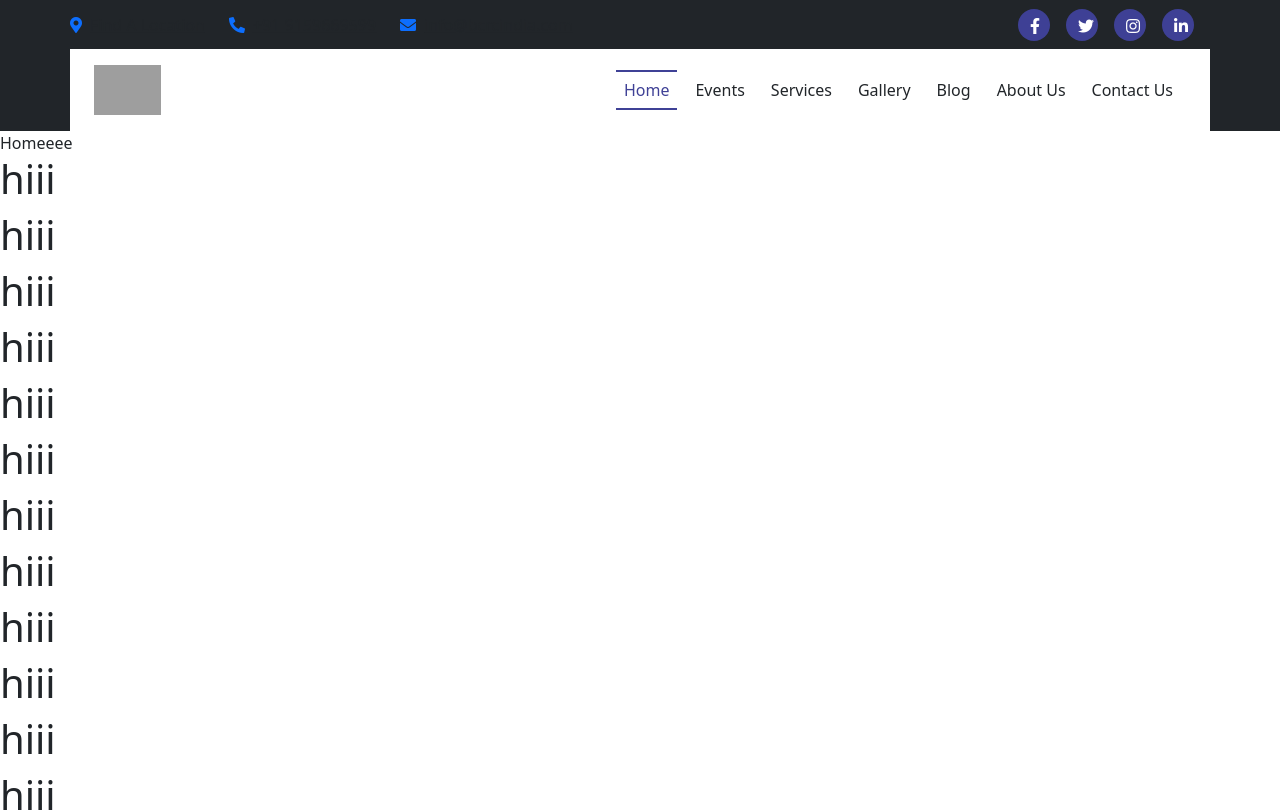
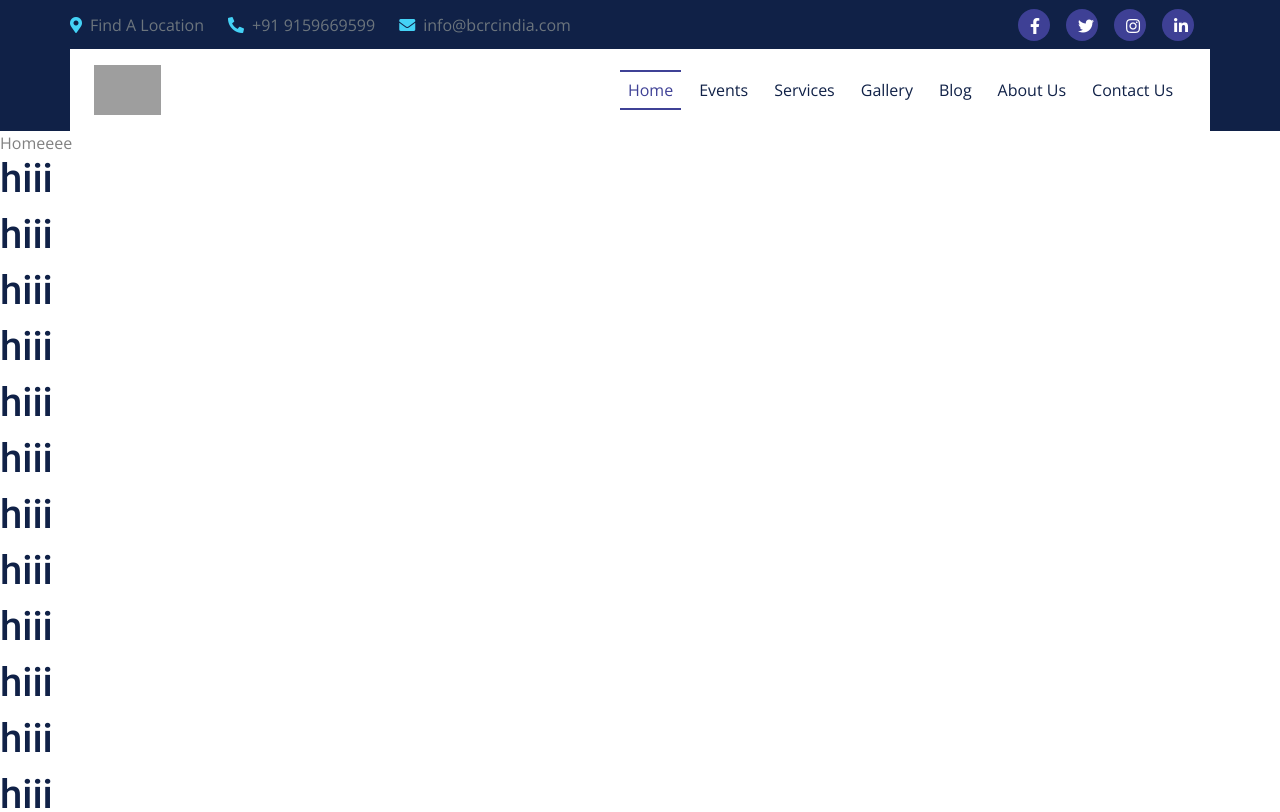
Before and after one commit to revatis4501/bcrc, a React (Vite) app: page / in a window 1280 px wide. Shown: the top 812 px of the page. Built offline with nearby package versions, Linux system fonts and the light colour scheme; grey boxes are pictures that could not be loaded.

Commit message:
navbar bg main change

```diff
--- a/src/components/navbar.jsx
+++ b/src/components/navbar.jsx
@@ -131,7 +131,7 @@ useEffect(() => {
       )}
 
       {/* Topbar */}
-      <div className="container-fluid topbar bg-[#102147] px-0 d-none d-lg-block">
+      <div className="container-fluid topbar px-0 d-none d-lg-block">
         <div className="container px-0">
           <div
             className="row gx-0 align-items-center"
--- a/src/main.jsx
+++ b/src/main.jsx
@@ -2,7 +2,8 @@ import { StrictMode } from 'react'
 import { createRoot } from 'react-dom/client'
 import './index.css'
 import App from './App.jsx'
-import "bootstrap/dist/css/bootstrap.min.css";
+// import "bootstrap/dist/css/bootstrap.min.css";
+import './assets/css/bootstrap.min.css'
 import "animate.css";
 import "./assets/css/style.css";
 import "bootstrap/dist/js/bootstrap.bundle.min.js";
```
